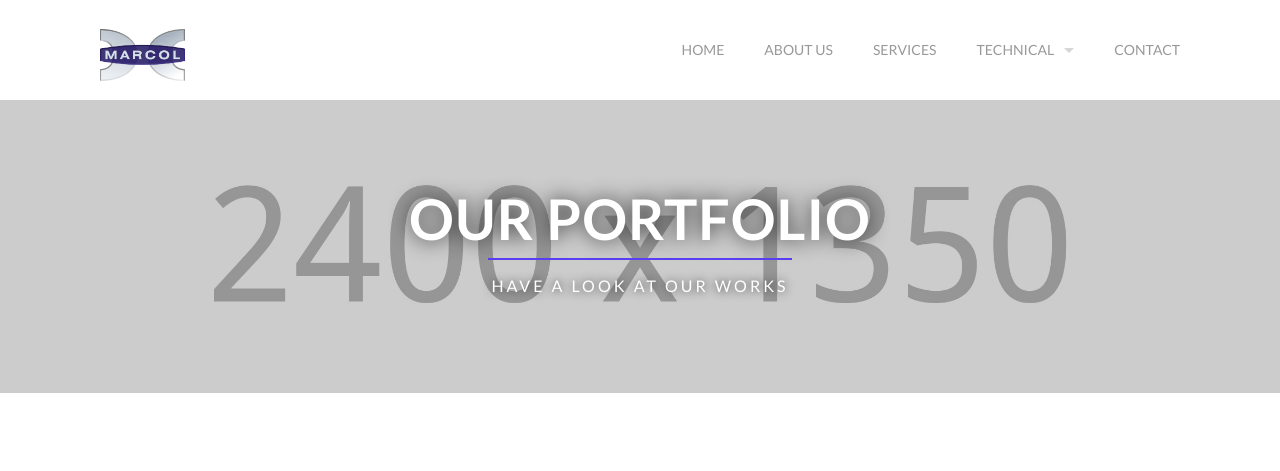
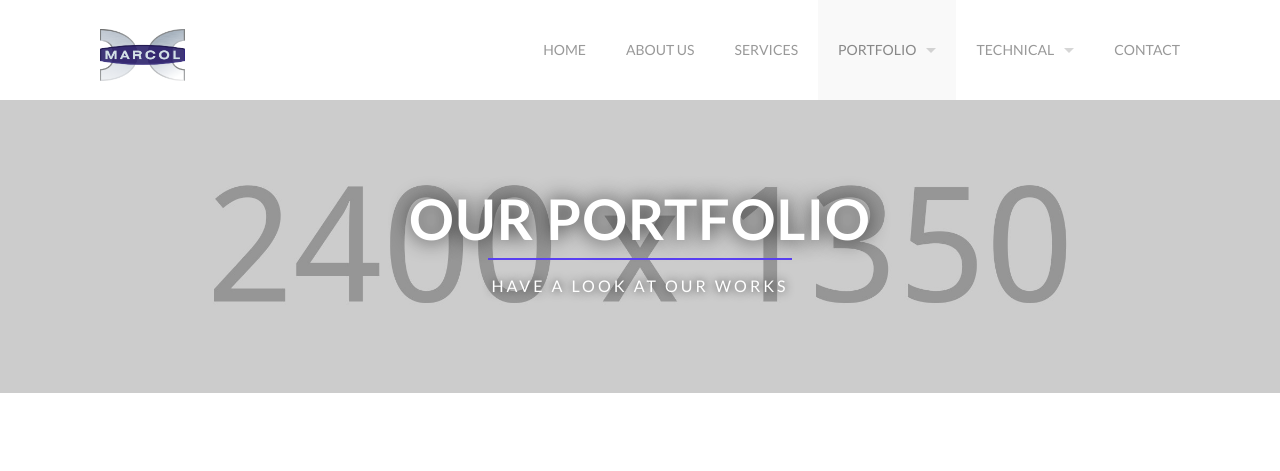
Before and after one commit to marcolplastics/marcolplastics.github.io, a Jekyll site: the page built from portfolio-scrubbing_extraction.html, in a window 1280 px wide. Shown: the top 471 px of the page. Built offline with Jekyll 4.4.1, drawn with Linux system fonts in a browser that asks for light colours; some of the changed text lies outside the part shown.

Commit message:
Re-add portfolio pieces into nav

```diff
--- a/_data/nav.yml
+++ b/_data/nav.yml
@@ -7,9 +7,25 @@
 - name: Services
   path: services.html
   section_id: services
-# - name: Portfolio
-#   path: portfolio.html
-#   section_id: portfolio
+- name: Portfolio
+  section_id: portfolio
+  children:
+    - name: Scrubbing Systems
+      path: portfolio-scrubbing_extraction.html
+    - name: Enclosures
+      path: portfolio-enclosures.html
+    - name: Tanks &amp; Bunds
+      path: portfolio-tanks.html
+    - name: Ducting &amp; Extraction Systems
+      path: portfolio-ducting.html
+    - name: Machine Guards
+      path: portfolio-machine_guards.html
+    - name: Pipework
+      path: portfolio-pipework_driptrays.html
+    - name: Bespoke Fabrication
+      path: portfolio-bespoke.html
+    - name: Installation
+      path: portfolio-installation.html
 - name: Technical
   section_id: technical
   children:
```
